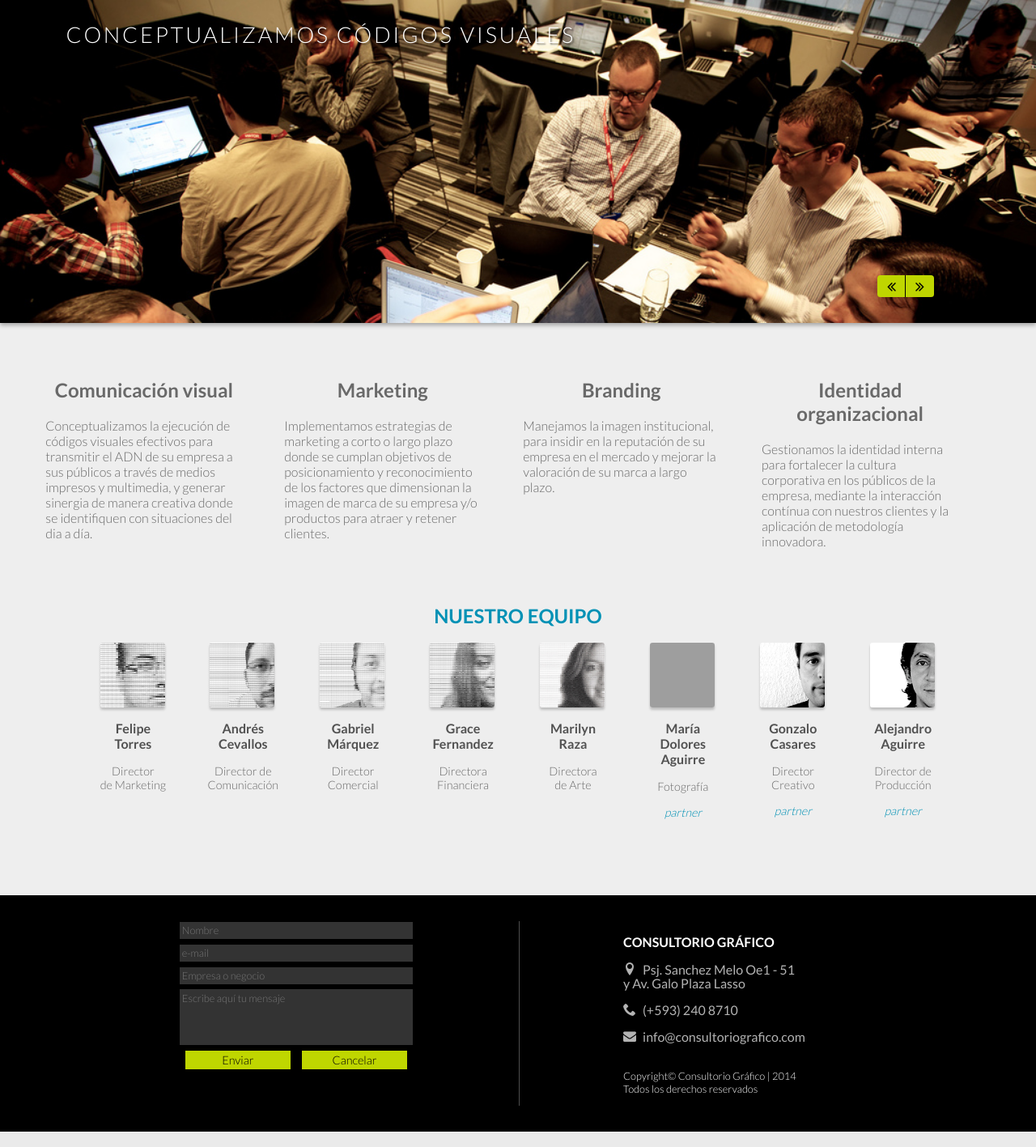
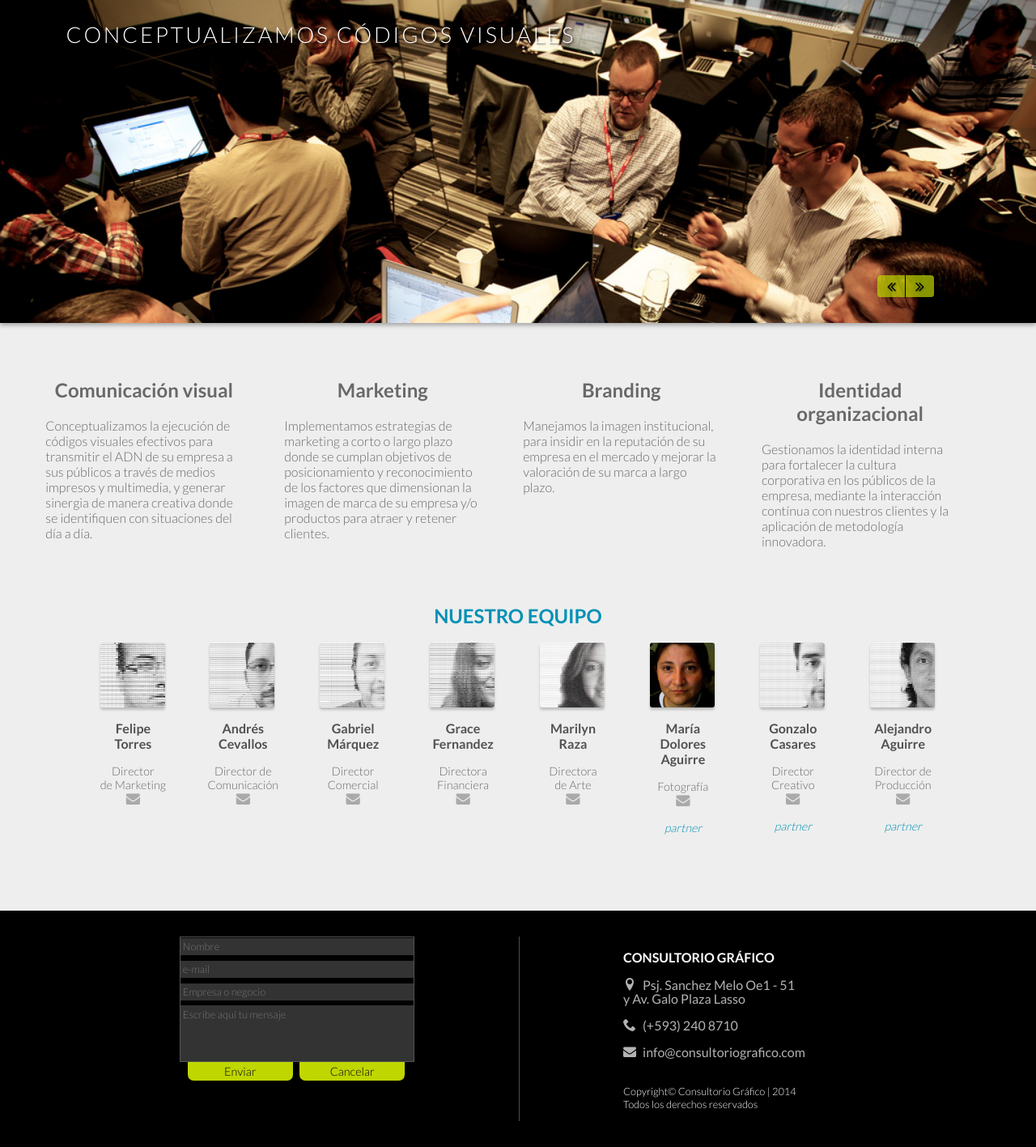
Before and after one commit to bigroyam/consultoriografico, a PHP site: page /index.html in a window 1280 px wide. Shown: the part 99-1516 px from the top of the page at 81% size. Run offline with PHP 8.4, Linux system fonts and the light colour scheme; some libraries are stand-ins or nearby versions; grey boxes are pictures that could not be loaded.

Commit message:
cambios en icono correos para el equipo
aumento de María dolores en el equipo e íconos para los correos
personales

```diff
--- a/css/estilo.css
+++ b/css/estilo.css
@@ -75,6 +75,7 @@ footer form{
 }
 
 footer form #casillas{
+	border: thin solid #555;
 	width: 100%;
 }
 
@@ -115,10 +116,11 @@ footer form #botones{
 footer form #botones .button{
 	background: #BFD600;
 	border: none;
+	border-radius: 0 0 0.5em 0.5em;
 	display: inline-block;
 	font-size: 0.9em;
 	font-weight: lighter;
-	margin: 0.5em 0.4em;
+	margin: 0 0.2em;
 	padding: 0.2em;
 	transition: all 0.3s;
 	width: 9em;
@@ -272,7 +274,7 @@ nav ul li .activo{
 }
 
 #banner  #botones ul li a {
-	background: #BFD600;
+	background: rgba(191, 214, 0, 0.7);
 	border-radius: 0.2em 0 0 0.2em;
 	color: #000;
 	display: block;
@@ -280,6 +282,7 @@ nav ul li .activo{
 	margin: 0;
 	padding: 0.2em 0.6em;
 	text-decoration: none;
+	text-shadow: 1px 1px 1px rgba(0, 0, 0, 0.25);
 	transition: all 0.3s;
 }
 
@@ -289,8 +292,9 @@ nav ul li .activo{
 }
 
 #banner  #botones ul li a:hover {
-	background: rgba(255, 255, 255, 0.5);
-	color: #000;
+	background: rgba(0, 145, 181, 0.7);
+	color: #FFF;
+	text-shadow: 1px 1px 1px rgba(0, 0, 0, 0.5);
 }
 
 #banner #slider {
@@ -439,6 +443,16 @@ nav ul li .activo{
 	text-align: center;
 	vertical-align: top;
 	width: 6.3em;
+}
+
+#equipo .persona a {
+	color: #AAA;
+	font-size: 1.2em;
+	text-decoration: none;
+}
+
+#equipo .persona a:hover {
+	color: #0091B5;
 }
 
 #equipo .persona h3{
--- a/index.html
+++ b/index.html
@@ -90,7 +90,7 @@
 				Comunicación visual
 			</h2>
 			<p>
-				Conceptualizamos la ejecución de códigos visuales efectivos para transmitir el ADN de su empresa a sus públicos a través de medios impresos y multimedia, y generar sinergia de manera creativa donde se identifiquen con situaciones del dia a día.
+				Conceptualizamos la ejecución de códigos visuales efectivos para transmitir el ADN de su empresa a sus públicos a través de medios impresos y multimedia, y generar sinergia de manera creativa donde se identifiquen con situaciones del día a día.
 			</p>
 		</article>
 		<article class="item">
@@ -130,7 +130,7 @@
 				Felipe<br/>Torres
 			</h3>
 			<p>
-				Director<br/>de Marketing
+				Director<br/>de Marketing<br /><a href="mailto:ftorres@consultoriografico.com" class="icon-mail"></a>
 			</p>
 		</article>
 		<article class="persona">
@@ -141,7 +141,7 @@
 				Andrés<br/>Cevallos
 			</h3>
 			<p>
-				Director de<br/>Comunicación
+				Director de<br/>Comunicación<br /><a href="mailto:acevallos@consultoriografico.com" class="icon-mail"></a>
 			</p>
 		</article>
 		<article class="persona">
@@ -152,7 +152,7 @@
 				Gabriel<br/>Márquez
 			</h3>
 			<p>
-				Director<br/>Comercial
+				Director<br/>Comercial<br /><a href="mailto:gmarquez@consultoriografico.com" class="icon-mail"></a>
 			</p>
 		</article>
 		<article class="persona">
@@ -163,7 +163,7 @@
 				Grace<br/>Fernandez
 			</h3>
 			<p>
-				Directora<br/>Financiera
+				Directora<br/>Financiera<br /><a href="mailto:gfernandez@consultoriografico.com" class="icon-mail"></a>
 			</p>
 		</article>
 		<article class="persona">
@@ -174,7 +174,7 @@
 				Marilyn<br/>Raza
 			</h3>
 			<p>
-				Directora<br/>de Arte
+				Directora<br/>de Arte<br /><a href="mailto:mraza@consultoriografico.com" class="icon-mail"></a>
 			</p>
 		</article>
 		<article class="persona">
@@ -185,7 +185,7 @@
 				María Dolores<br/>Aguirre
 			</h3>
 			<p>
-				Fotografía
+				Fotografía<br /><a href="mailto:mdaguirre@consultoriografico.com" class="icon-mail"></a>
 			</p>
 			<p>
 				<em>partner</em>
@@ -199,7 +199,7 @@
 				Gonzalo<br/>Casares
 			</h3>
 			<p>
-				Director<br/>Creativo
+				Director<br/>Creativo<br /><a href="mailto:gcasares@consultoriografico.com" class="icon-mail"></a>
 			</p>
 			<p>
 				<em>partner</em>
@@ -213,7 +213,7 @@
 				Alejandro<br/>Aguirre
 			</h3>
 			<p>
-				Director de<br/>Producción
+				Director de<br/>Producción<br /><a href="mailto:aaguirre@consultoriografico.com" class="icon-mail"></a>
 			</p>
 			<p>
 				<em>partner</em>
--- a/portafolio.html
+++ b/portafolio.html
@@ -85,9 +85,6 @@
 	</div>
 
 		<section id="contenido_po">
-			<h2>
-				Portafolio
-			</h2>
 			<section id="comunicacionVisual" class="clasificacion">
 				<h3>Comunicación Visual</h3>
 				<article class="thumbnail">
```
Also changed, not shown: images/alejo.jpg, images/gonza.jpg, images/mado.jpg (added).
